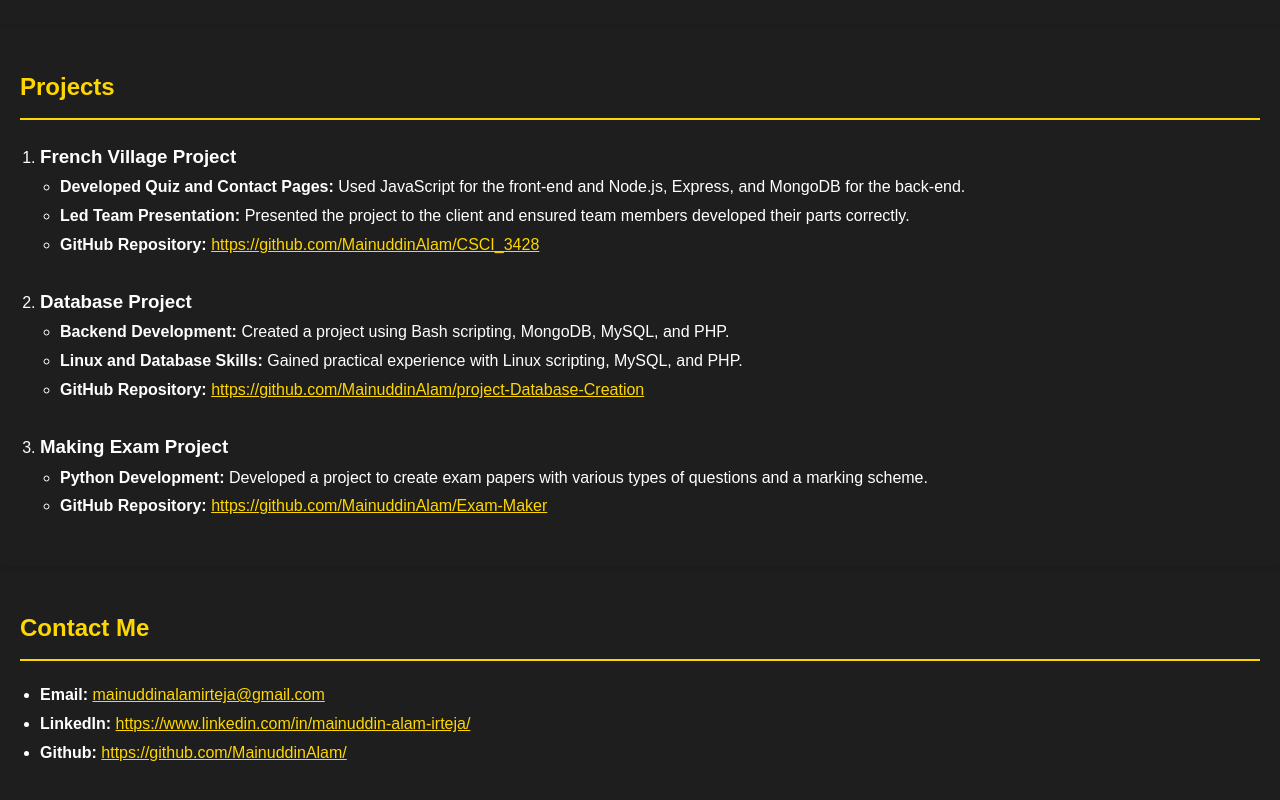
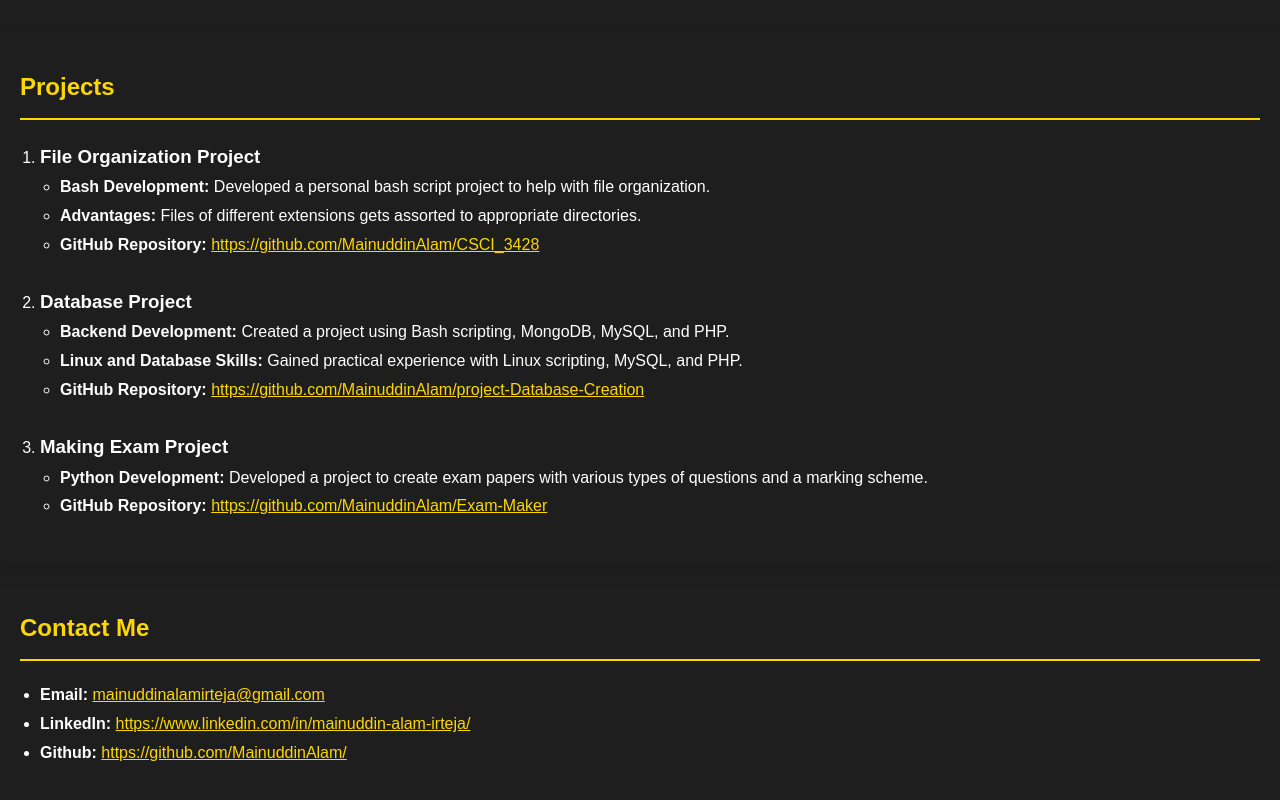
Before and after one commit to MainuddinAlam/MainuddinAlam.github.io, a plain HTML site: page index.html in a window 1280 px wide. Shown: the part 789-1589 px from the top of the page. Drawn offline with Linux system fonts and the light colour scheme.

Commit message:
Changed project description

```diff
--- a/index.html
+++ b/index.html
@@ -52,10 +52,10 @@
         <ol>
             <li>
                 <div class="project">
-                    <h3>French Village Project</h3>
+                    <h3>File Organization Project</h3>
                     <ul>
-                        <li><strong>Developed Quiz and Contact Pages:</strong> Used JavaScript for the front-end and Node.js, Express, and MongoDB for the back-end.</li>
-                        <li><strong>Led Team Presentation:</strong> Presented the project to the client and ensured team members developed their parts correctly.</li>
+                        <li><strong>Bash Development:</strong> Developed a personal bash script project to help with file organization.</li>
+                        <li><strong>Advantages:</strong> Files of different extensions gets assorted to appropriate directories.</li>
                         <li><strong>GitHub Repository:</strong> <a href="https://github.com/MainuddinAlam/CSCI_3428" target="_blank">https://github.com/MainuddinAlam/CSCI_3428</a></li>
                     </ul>
                 </div>
```
